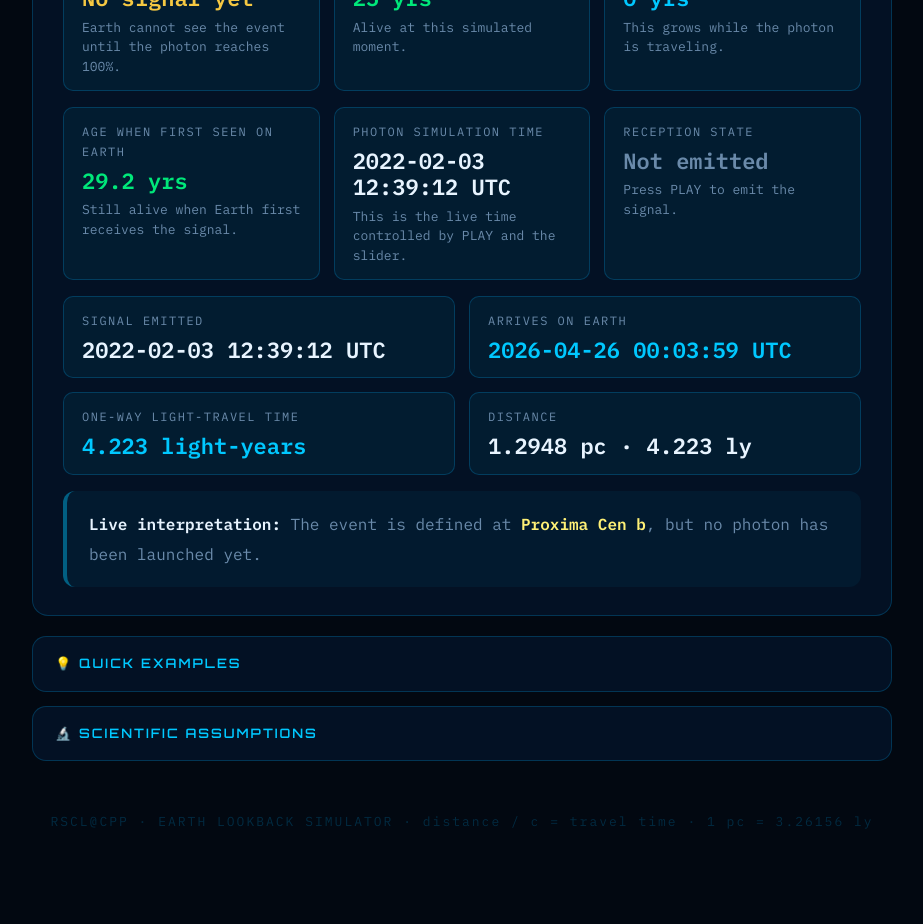
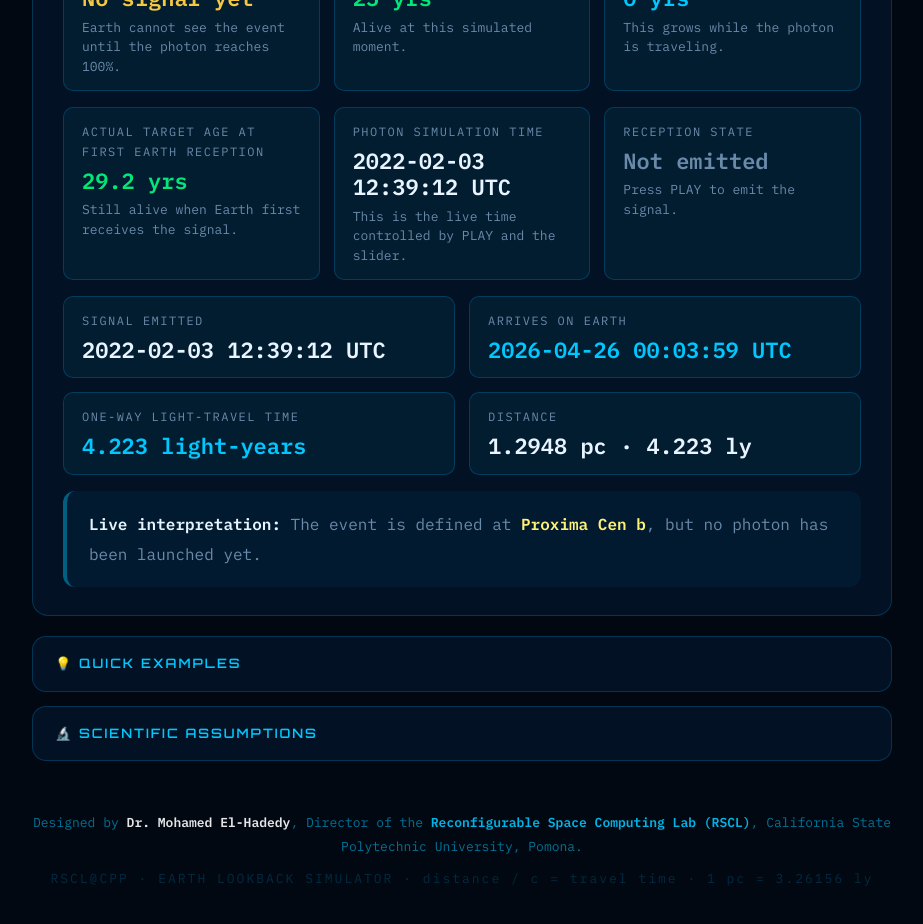
Before and after one commit to mealycpp/rscl-simulator, a React (Vite) app: page / in a window 1280 px wide. Shown: the part 2720-3644 px from the top of the page, without its empty margins (178-1101 px from the left). Built offline with nearby package versions, Linux system fonts and the light colour scheme.

Commit message:
Update App.jsx with RSCL credit

```diff
--- a/src/App.jsx
+++ b/src/App.jsx
@@ -15,32 +15,34 @@ const TARGETS = [
   { galaxy:"Milky Way", system:"Kepler-452",        planet:"Kepler-452 b",  distance_pc:551.727, color:"#ffcc80", status:"⚠ Controversial", disc_year:2015, notes:"Flagged as controversial by NASA — may be a false positive." },
 ];
 
-const lyToSec    = ly => ly * SPY;
-const secToYr    = s  => s / SPY;
-const addSec     = (d, s) => new Date(d.getTime() + s * 1000);
-const secBetween = (a, b) => (b.getTime() - a.getTime()) / 1000;
+const lyToSec = ly => ly * SPY;
+const secToYr = s => s / SPY;
+const addSec = (d, s) => new Date(d.getTime() + s * 1000);
 
 function toDistanceLY(v, u) {
   if (u === "light-minutes") return (v * 60) / SPY;
-  if (u === "light-hours")   return (v * 3600) / SPY;
-  if (u === "light-days")    return (v * 86400) / SPY;
-  if (u === "light-years")   return v;
-  if (u === "parsecs")       return v * PC_TO_LY;
+  if (u === "light-hours") return (v * 3600) / SPY;
+  if (u === "light-days") return (v * 86400) / SPY;
+  if (u === "light-years") return v;
+  if (u === "parsecs") return v * PC_TO_LY;
   return v;
 }
+
 function fmtDelay(distanceLY) {
   const s = lyToSec(distanceLY);
-  if (s < 120)    return s.toFixed(1) + " seconds";
-  if (s < 7200)   return (s / 60).toFixed(1) + " minutes";
+  if (s < 120) return s.toFixed(1) + " seconds";
+  if (s < 7200) return (s / 60).toFixed(1) + " minutes";
   if (s < 172800) return (s / 3600).toFixed(1) + " hours";
-  if (s < SPY)    return (s / 86400).toFixed(1) + " days";
+  if (s < SPY) return (s / 86400).toFixed(1) + " days";
   if (distanceLY < 10) return distanceLY.toFixed(3) + " light-years";
   return Math.round(distanceLY).toLocaleString() + " light-years";
 }
+
 function fmtDT(d) {
   if (!d || isNaN(d.getTime())) return "—";
   return d.toISOString().replace("T", " ").slice(0, 19) + " UTC";
 }
+
 function fmtAge(n) {
   if (isNaN(n)) return "—";
   return n.toLocaleString(undefined, { maximumFractionDigits: 1 }) + " yrs";
@@ -325,7 +327,8 @@ function StarField() {
       W = c.width = window.innerWidth;
       H = c.height = window.innerHeight;
       stars = Array.from({ length: 280 }, () => ({
-        x: Math.random() * W, y: Math.random() * H,
+        x: Math.random() * W,
+        y: Math.random() * H,
         r: Math.random() * 1.4 + 0.2,
         a: Math.random() * 0.6 + 0.2,
         sp: Math.random() * 0.25 + 0.04,
@@ -348,7 +351,10 @@ function StarField() {
     }
     draw();
     window.addEventListener("resize", init);
-    return () => { cancelAnimationFrame(raf); window.removeEventListener("resize", init); };
+    return () => {
+      cancelAnimationFrame(raf);
+      window.removeEventListener("resize", init);
+    };
   }, []);
   return <canvas ref={ref} style={{ position: "fixed", inset: 0, width: "100%", height: "100%", zIndex: 0, pointerEvents: "none" }} />;
 }
@@ -375,8 +381,7 @@ function RSCLSeal({ size = 130 }) {
   });
   const g = coreR * 0.38;
   return (
-    <svg width={size} height={size} viewBox={"0 0 " + size + " " + size}
-      style={{ display: "block", filter: "drop-shadow(0 0 14px rgba(0,200,255,0.4))" }}>
+    <svg width={size} height={size} viewBox={"0 0 " + size + " " + size} style={{ display: "block", filter: "drop-shadow(0 0 14px rgba(0,200,255,0.4))" }}>
       <defs>
         <radialGradient id="sg"><stop offset="0%" stopColor="#0a2a4a" /><stop offset="100%" stopColor="#020811" /></radialGradient>
         <radialGradient id="cg"><stop offset="0%" stopColor="#0d3560" /><stop offset="100%" stopColor="#041830" /></radialGradient>
@@ -400,8 +405,7 @@ function RSCLSeal({ size = 130 }) {
       ])}
       <circle cx={cx} cy={cy} r={g * 1.5} fill="none" stroke="rgba(0,200,255,0.15)" strokeWidth={0.8} strokeDasharray="2 3" />
       <circle cx={cx + g * 1.5 * Math.cos(-40 * Math.PI / 180)} cy={cy + g * 1.5 * Math.sin(-40 * Math.PI / 180)} r={2.5} fill="#00c8ff" opacity={0.85} />
-      <text x={cx} y={cy + coreR * 0.68} textAnchor="middle" dominantBaseline="middle"
-        style={{ fontSize: size * 0.108, fontFamily: "Georgia,serif", fill: "rgba(0,200,255,0.92)", fontWeight: 700, letterSpacing: 1 }}>
+      <text x={cx} y={cy + coreR * 0.68} textAnchor="middle" dominantBaseline="middle" style={{ fontSize: size * 0.108, fontFamily: "Georgia,serif", fill: "rgba(0,200,255,0.92)", fontWeight: 700, letterSpacing: 1 }}>
         RSCL@CPP
       </text>
       {[0, 90, 180, 270].map(a => {
@@ -414,41 +418,42 @@ function RSCLSeal({ size = 130 }) {
 
 // ── MAIN APP ─────────────────────────────────────────────────────────────────
 export default function App() {
-  // target
-  const [tIdx, setTIdx]     = useState(0);
+  const [tIdx, setTIdx] = useState(0);
   const [manualMode, setManualMode] = useState(false);
-  const [mGal, setMGal]     = useState("Milky Way");
-  const [mSys, setMSys]     = useState("Solar System");
-  const [mPla, setMPla]     = useState("Mars");
-  const [mDist, setMDist]   = useState("12.5");
-  const [mUnit, setMUnit]   = useState("light-minutes");
+  const [mGal, setMGal] = useState("Milky Way");
+  const [mSys, setMSys] = useState("Solar System");
+  const [mPla, setMPla] = useState("Mars");
+  const [mDist, setMDist] = useState("12.5");
+  const [mUnit, setMUnit] = useState("light-minutes");
 
-  // event
-  const [ageEv, setAgeEv]   = useState("25");
-  const [lspan, setLspan]   = useState("80");
+  const [ageEv, setAgeEv] = useState("25");
+  const [lspan, setLspan] = useState("80");
   const [autoTime, setAutoTime] = useState(true);
-  const [evD, setEvD]       = useState("2026-01-01");
-  const [evT, setEvT]       = useState("00:00");
-  const [obsD, setObsD]     = useState(new Date().toISOString().slice(0, 10));
-  const [obsT, setObsT]     = useState(new Date().toISOString().slice(11, 16));
-  const [clipV, setClipV]   = useState("30");
-  const [clipU, setClipU]   = useState("seconds");
+  const [evD, setEvD] = useState("2026-01-01");
+  const [evT, setEvT] = useState("00:00");
+  const [obsD, setObsD] = useState(new Date().toISOString().slice(0, 10));
+  const [obsT, setObsT] = useState(new Date().toISOString().slice(11, 16));
+  const [clipV, setClipV] = useState("30");
+  const [clipU, setClipU] = useState("seconds");
 
-  // media
-  const [mediaURL, setMediaURL]   = useState(null);
+  const [mediaURL, setMediaURL] = useState(null);
   const [mediaType, setMediaType] = useState(null);
   const [mediaName, setMediaName] = useState("");
-  const [videoDur, setVideoDur]   = useState(0);
-  const fileRef  = useRef();
+  const [videoDur, setVideoDur] = useState(0);
+
+  const fileRef = useRef();
   const videoSrcRef = useRef();
   const videoRcvRef = useRef();
 
-  // playback
-  const [prog, setProg]     = useState(0);
+  const [prog, setProg] = useState(0);
   const [playing, setPlaying] = useState(false);
-  const [spd, setSpd]       = useState(1);
-  const playR = useRef(false), spdR = useRef(1), progR = useRef(0);
-  const rafR = useRef(), lastT = useRef(null);
+  const [spd, setSpd] = useState(1);
+
+  const playR = useRef(false);
+  const spdR = useRef(1);
+  const progR = useRef(0);
+  const rafR = useRef();
+  const lastT = useRef(null);
   const canvasRef = useRef();
 
   useEffect(() => { spdR.current = spd; }, [spd]);
@@ -498,34 +503,32 @@ export default function App() {
     : TARGETS[tIdx];
 
   const distanceLY = target._distanceLY != null ? target._distanceLY : target.distance_pc * PC_TO_LY;
-  const delaySec   = lyToSec(distanceLY);
+  const delaySec = lyToSec(distanceLY);
   const delayYears = delaySec / SPY;
 
   useEffect(() => { drawScene(canvasRef.current, prog, target); }, [prog, target]);
 
-  // dates
-  const obsDT    = new Date(obsD + "T" + (obsT || "00:00") + ":00Z");
-  const evDT     = autoTime ? addSec(obsDT, -delaySec) : new Date(evD + "T" + (evT || "00:00") + ":00Z");
+  const obsDT = new Date(obsD + "T" + (obsT || "00:00") + ":00Z");
+  const evDT = autoTime ? addSec(obsDT, -delaySec) : new Date(evD + "T" + (evT || "00:00") + ":00Z");
   const arrStart = addSec(evDT, delaySec);
-  const clipSec  = videoDur > 0 ? videoDur : (parseFloat(clipV) || 0) * ({ seconds: 1, minutes: 60, hours: 3600, days: 86400, years: SPY }[clipU] || 1);
-  const arrEnd   = addSec(arrStart, clipSec);
+  const clipSec = videoDur > 0 ? videoDur : (parseFloat(clipV) || 0) * ({ seconds: 1, minutes: 60, hours: 3600, days: 86400, years: SPY }[clipU] || 1);
+  const arrEnd = addSec(arrStart, clipSec);
 
-  // ── simulation state driven by button + slider ──
   const age0 = parseFloat(ageEv) || 0;
-  const ls   = parseFloat(lspan) || 80;
+  const ls = parseFloat(lspan) || 80;
 
-  const simProg      = Math.max(0, Math.min(1, prog));
+  const simProg = Math.max(0, Math.min(1, prog));
   const simTravelSec = delaySec * simProg;
-  const simDT        = addSec(evDT, simTravelSec);
+  const simDT = addSec(evDT, simTravelSec);
   const arrivedOnEarth = simProg >= 1;
 
-  const apparentAge      = arrivedOnEarth ? age0 : NaN;
-  const actualNow        = age0 + secToYr(simTravelSec);
-  const ageWhenSeen      = age0 + delayYears;
+  const apparentAge = arrivedOnEarth ? age0 : NaN;
+  const actualNow = age0 + secToYr(simTravelSec);
+  const ageWhenSeen = age0 + delayYears;
   const hiddenByDelayNow = actualNow - age0;
 
   const aliveWhenSeen = ageWhenSeen < ls;
-  const aliveNow      = actualNow < ls;
+  const aliveNow = actualNow < ls;
 
   let recS = "not_emitted";
   if (simProg > 0 && simProg < 1) recS = "traveling";
@@ -671,7 +674,6 @@ export default function App() {
 
       <div style={{ position: "relative", zIndex: 1, maxWidth: 900, margin: "0 auto", padding: "40px 20px 100px" }}>
 
-        {/* ── HEADER ── */}
         <div style={{ textAlign: "center", marginBottom: 40 }}>
           <div style={{ display: "flex", justifyContent: "center", marginBottom: 20 }}><RSCLSeal size={140} /></div>
           <div style={{ fontSize: 13, letterSpacing: 5, color: dim, textTransform: "uppercase", marginBottom: 10 }}>
@@ -688,7 +690,6 @@ export default function App() {
           </p>
         </div>
 
-        {/* ── STEP 1: CHOOSE WORLD ── */}
         <div className="step">
           <StepLabel n="1" text="Choose Your World" />
 
@@ -746,7 +747,6 @@ export default function App() {
           )}
         </div>
 
-        {/* ── STEP 2: YOUR EVENT ── */}
         <div className="step">
           <StepLabel n="2" text="Your Event" />
 
@@ -820,7 +820,6 @@ export default function App() {
           )}
         </div>
 
-        {/* ── STEP 3: VISUALIZER ── */}
         <div style={{ background: "rgba(1,4,16,0.98)", border: "1px solid " + border, borderRadius: 18, overflow: "hidden", marginBottom: 20 }}>
           <div style={{ display: "flex", alignItems: "center", justifyContent: "space-between", padding: "13px 24px", background: "rgba(0,15,45,0.9)", borderBottom: "1px solid " + border }}>
             <div style={{ display: "flex", alignItems: "center", gap: 10 }}>
@@ -871,7 +870,6 @@ export default function App() {
           </div>
         </div>
 
-        {/* ── STEP 4: WHAT EARTH SEES ── */}
         <div className="step">
           <StepLabel n="4" text="What Earth Sees" />
 
@@ -928,9 +926,11 @@ export default function App() {
                   ) : (
                     <video ref={videoRcvRef} src={mediaURL} autoPlay loop style={{ width: "100%", borderRadius: 10, display: "block", border: "2px solid rgba(0,232,122,0.6)", boxShadow: "0 0 30px rgba(0,232,122,0.15)" }} />
                   )}
-                  <div style={{ marginTop: 10, padding: "10px 14px", background: "rgba(0,232,122,0.06)", borderRadius: 8, fontSize: 14, color: ok, textAlign: "center", fontWeight: 600 }}>
-                    ✓  Received on Earth in year {arrStart.getFullYear()}
-                    {distanceLY > 500 && " · Ancient signal — age filter applied"}
+                  <div style={{ marginTop: 10, padding: "10px 14px", background: "rgba(0,232,122,0.06)", borderRadius: 8, fontSize: 14, color: ok, textAlign: "center", fontWeight: 600, lineHeight: 1.7 }}>
+                    ✓ Earth receives it in <strong>{arrStart.getFullYear()}</strong>
+                    {" · "}It was emitted in <strong>{evDT.getFullYear()}</strong>
+                    {" · "}Light-travel time: <strong>{delayYears.toFixed(3)} years</strong>
+                    {distanceLY > 500 && " · Ancient signal"}
                   </div>
                 </>
               )}
@@ -938,7 +938,6 @@ export default function App() {
           </div>
         </div>
 
-        {/* ── STEP 5: THE NUMBERS ── */}
         <div className="step fadein">
           <StepLabel n="5" text="The Numbers" />
 
@@ -967,7 +966,7 @@ export default function App() {
 
           <div className="g3" style={{ marginBottom: 16 }}>
             <InfoCard
-              label="Age when first seen on Earth"
+              label="Actual target age at first Earth reception"
               value={fmtAge(ageWhenSeen)}
               color={aliveWhenSeen ? ok : danger}
               sub={aliveWhenSeen ? "Still alive when Earth first receives the signal." : "Already beyond lifespan when Earth first receives the signal."}
@@ -982,16 +981,8 @@ export default function App() {
 
             <InfoCard
               label="Reception state"
-              value={
-                recS === "not_emitted" ? "Not emitted" :
-                recS === "traveling" ? "Traveling" :
-                "Arrived"
-              }
-              color={
-                recS === "arrived" ? ok :
-                recS === "traveling" ? accent :
-                dim
-              }
+              value={recS === "not_emitted" ? "Not emitted" : recS === "traveling" ? "Traveling" : "Arrived"}
+              color={recS === "arrived" ? ok : recS === "traveling" ? accent : dim}
               sub={
                 recS === "arrived"
                   ? "Earth can finally observe the signal."
@@ -1042,7 +1033,7 @@ export default function App() {
           <div style={{ marginTop: 14, fontSize: 16, color: dim, lineHeight: 2.2 }}>
             <strong style={{ color: bright }}>Kepler-452 b (~1,799 ly) · age 25:</strong> Earth sees 25 — they're actually about 1,824. Long dead.<br />
             <strong style={{ color: bright }}>TOI-1231 b (~90 ly) · age 25:</strong> Earth sees 25 — actually about 115. Likely dead.<br />
-            <strong style={{ color: bright }}>Proxima Cen b (~4.2 ly) · age 25:</strong> Earth sees 25 — actually about 29. Probably still alive.<br />
+            <strong style={{ color: bright }}>Proxima Cen b (~4.2 ly) · age 25:</strong> Earth sees 25 — actually about 29.2. Probably still alive.<br />
             <strong style={{ color: bright }}>Mars (Manual · ~12.5 light-minutes) · age 25:</strong> Delay is tiny — nearly real-time.
           </div>
         </details>
@@ -1058,8 +1049,15 @@ export default function App() {
           </div>
         </details>
 
-        <div style={{ textAlign: "center", marginTop: 50, fontSize: 13, color: "rgba(0,180,255,0.2)", letterSpacing: 2 }}>
-          RSCL@CPP · EARTH LOOKBACK SIMULATOR · distance / c = travel time · 1 pc = 3.26156 ly
+        <div style={{ textAlign: "center", marginTop: 50 }}>
+          <div style={{ fontSize: 13, color: "rgba(0,200,255,0.55)", marginBottom: 10, lineHeight: 1.8 }}>
+            Designed by <strong style={{ color: "rgba(255,255,255,0.9)" }}>Dr. Mohamed El-Hadedy</strong>,
+            Director of the <strong style={{ color: "rgba(0,200,255,0.9)" }}>Reconfigurable Space Computing Lab (RSCL)</strong>,
+            California State Polytechnic University, Pomona.
+          </div>
+          <div style={{ textAlign: "center", fontSize: 13, color: "rgba(0,180,255,0.2)", letterSpacing: 2 }}>
+            RSCL@CPP · EARTH LOOKBACK SIMULATOR · distance / c = travel time · 1 pc = 3.26156 ly
+          </div>
         </div>
       </div>
     </>
```
